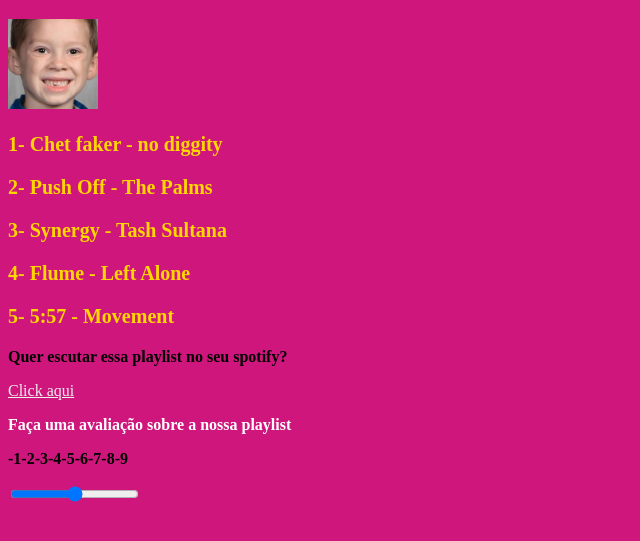
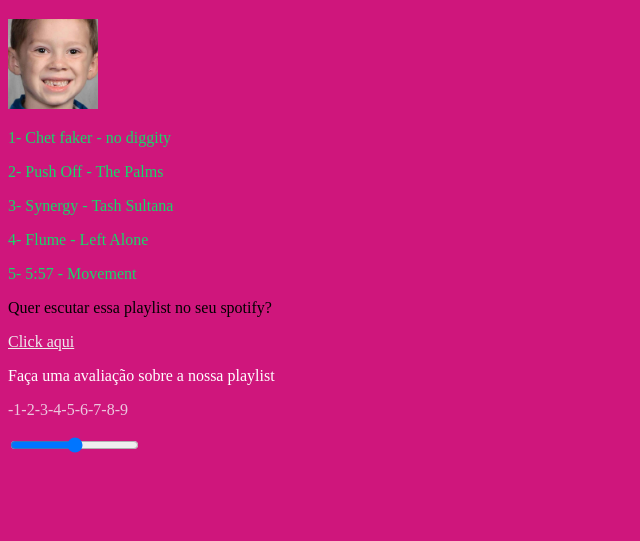
Before and after one commit to AntoniaLorenas/aula05CSS, a plain HTML site: page index.html in a window 1280 px wide. Shown: the part 61-602 px from the top of the page, without its empty margins (0-640 px from the left). Drawn offline with Linux system fonts and the light colour scheme.

Commit message:
atualizado com sucesso

```diff
--- a/index.html
+++ b/index.html
@@ -4,7 +4,7 @@
     <meta charset="UTF-8">
     <meta name="viewport" content="width=device-width, initial-scale=1.0">
     <title>Introdução ao css</title>
-    <link rel="stylesheet" href="../style/index.css">
+    <link rel="stylesheet" href="./style/index.css">
 </head>
 <body style="background-color:#cf167c ;">
    <main>
@@ -18,8 +18,8 @@
        <p class="musica">5- 5:57 - Movement</p>
       <p class="Link"> Quer escutar essa playlist no seu spotify?</p>
     <a href="https://open.spotify.com/playlist/6f0c7K2GHVgNOt8VtCbUsS?si=eda6683f5f794b29//" class="Spotify">Click aqui</a>
-     <p class="avaliação">Faça uma avaliação sobre a nossa playlist</p>
-    <p>-1-2-3-4-5-6-7-8-9</p>
+     <p class="avaliar">Faça uma avaliação sobre a nossa playlist</p>
+    <p class="numeros">-1-2-3-4-5-6-7-8-9</p>
        </form>
        <div>
         <label for="Avalie"></label>
--- a/style/index.css
+++ b/style/index.css
@@ -1,11 +1,11 @@
-p {
+.p {
     font-weight: 800;
 }
 .texto {
     color: rgb(0, 242, 255);
 }
 .musica {
-    color: gold; font-size: 20px;
+    color: #17d76a;
 }
 .Link {
     color: rgb(0, 0, 0);
@@ -13,6 +13,9 @@ p {
 .Spotify {
     color: rgb(237, 237, 237);
 }
-.avaliação {
+.avaliar {
     color: rgb(255, 255, 255);
 }
+.numeros {
+    color: rgb(236, 199, 222);
+}
```
